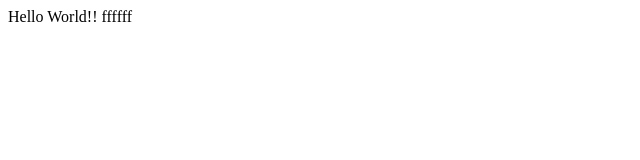
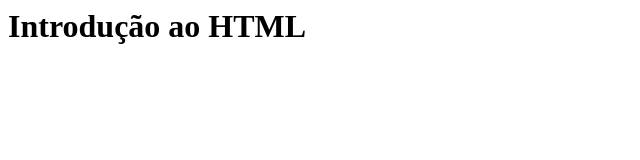
Before and after one commit to cintiapinho/MeuPrimeiroSite_2025_1C_TurmaA, a plain HTML site: page index.html in a window 1280 px wide. Shown: the whole page, without its empty margins (0-640 px from the left). Drawn offline with Linux system fonts and the light colour scheme.

Commit message:
estrutura basica

```diff
--- a/index.html
+++ b/index.html
@@ -1,4 +1,8 @@
 <html>
-    Hello World!!
-    ffffff
+    <head>
+        <title>Meu Primeiro site</title>
+    </head>
+    <body>
+        <h1>Introdução ao HTML</h1>
+    </body>
 </html>
```
